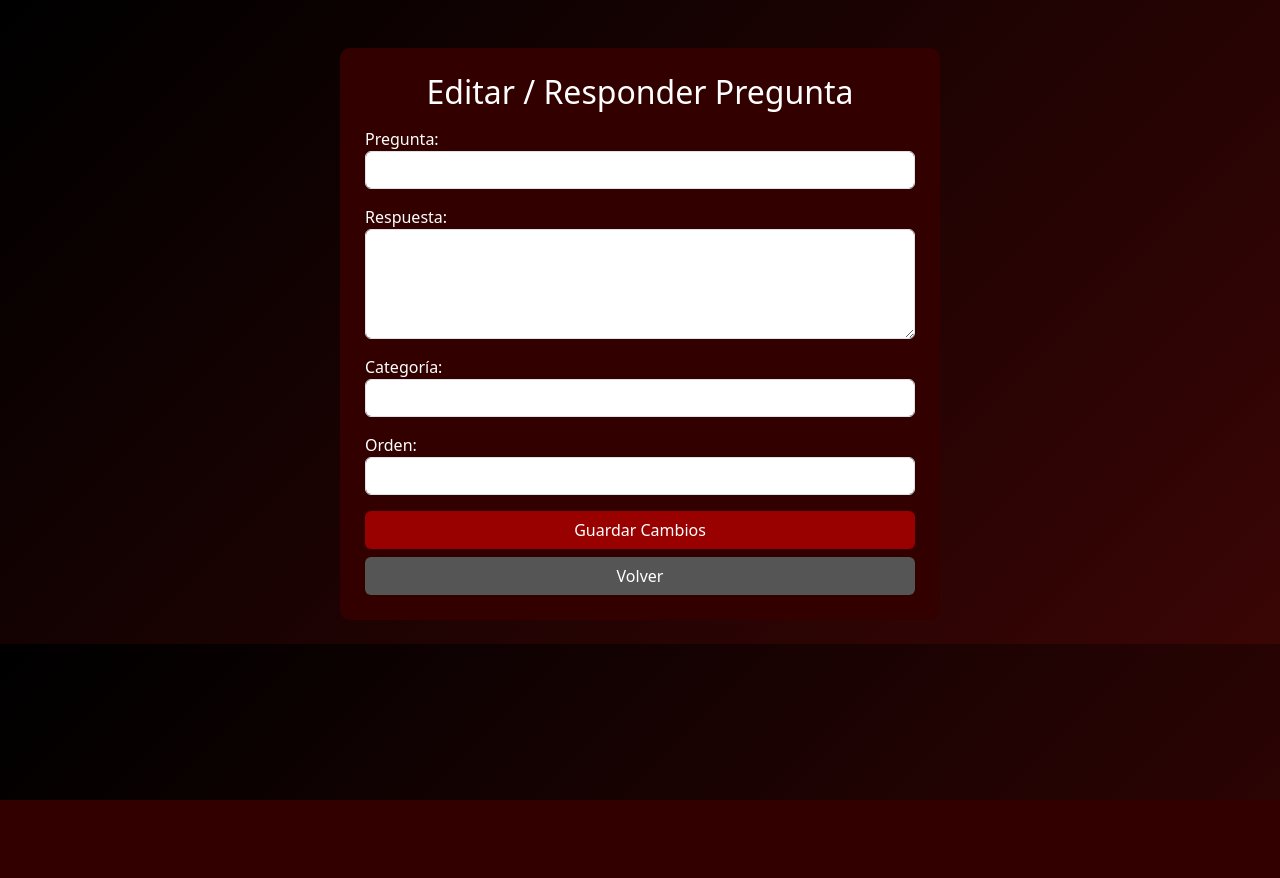
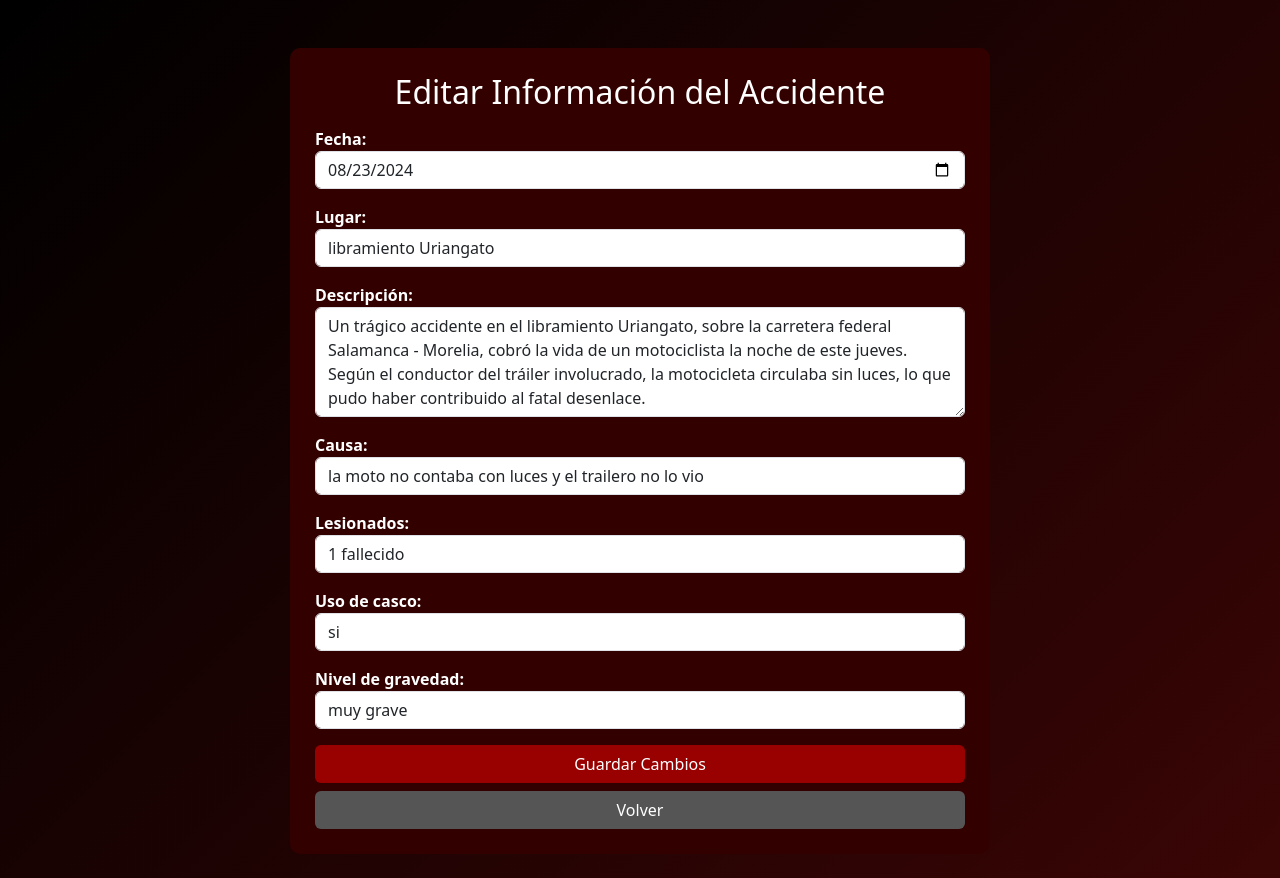
Before and after one commit to KarollJC/TungTung, a PHP site: the page made by Pages/accidentes motocicleta/crud_accidentesmoto/update.php in a window 1280 px wide. Before the commit the page ends 800 px from the top, so only its background shows below. Run offline with PHP 8.4, Linux system fonts and the light colour scheme; data comes from the database, SQL or seed files in the repository; data that the repository does not hold is empty.

Commit message:
pagina accidentes semicompletada, error con un logn de la barra de navegacion

```diff
--- a/Pages/accidentes motocicleta/crud_accidentesmoto/update.php
+++ b/Pages/accidentes motocicleta/crud_accidentesmoto/update.php
@@ -1,15 +1,16 @@
 <?php
 include("db.php");
+
 $id = $_GET['id'];
-$q = $conexion->query("SELECT * FROM preguntas_frecuentes WHERE id_pregunta=$id");
-$preg = $q->fetch_assoc();
+$q = $conexion->query("SELECT * FROM accidentes WHERE id_accidentes=$id");
+$accidente = $q->fetch_assoc();
 ?>
 
 <!DOCTYPE html>
 <html lang="es">
 <head>
     <meta charset="UTF-8">
-    <title>Editar Pregunta</title>
+    <title>Editar Accidente</title>
 
     <link href="https://cdn.jsdelivr.net/npm/bootstrap@5.3.2/dist/css/bootstrap.min.css" rel="stylesheet">
 
@@ -30,7 +31,6 @@ $preg = $q->fetch_assoc();
         }
         .btn-guardar:hover{
             background-color:#cc0000;
-            color:white;
         }
         .btn-volver{
             background-color:#555;
@@ -38,7 +38,9 @@ $preg = $q->fetch_assoc();
         }
         .btn-volver:hover{
             background-color:#777;
-            color:white;
+        }
+        label{
+            font-weight:bold;
         }
     </style>
 </head>
@@ -46,24 +48,61 @@ $preg = $q->fetch_assoc();
 <body class="p-4">
 
 <div class="container mt-4">
-    <div class="card card-form mx-auto" style="max-width:600px;">
-        <h2 class="text-center mb-3">Editar / Responder Pregunta</h2>
+    <div class="card card-form mx-auto" style="max-width:700px;">
+        <h2 class="text-center mb-3">Editar Información del Accidente</h2>
 
         <form method="POST">
-            <label>Pregunta:</label>
-            <input type="text" name="pregunta" class="form-control mb-3" value="<?php echo $preg['pregunta']; ?>" required>
 
-            <label>Respuesta:</label>
-            <textarea name="respuesta" class="form-control mb-3" rows="4" required><?php echo $preg['respuesta']; ?></textarea>
+            <label>Fecha:</label>
+            <input type="date" name="fecha" class="form-control mb-3"
+                   value="<?php echo $accidente['fecha']; ?>" required>
 
-            <label>Categoría:</label>
-            <input type="text" name="categoria" class="form-control mb-3" value="<?php echo $preg['categoria']; ?>" required>
+            <label>Lugar:</label>
+            <input type="text" name="lugar" class="form-control mb-3"
+                   value="<?php echo $accidente['lugar']; ?>" required>
 
-            <label>Orden:</label>
-            <input type="text" name="orden" class="form-control mb-3" value="<?php echo $preg['orden']; ?>" required>
+            <label>Descripción:</label>
+            <textarea name="descripcion" class="form-control mb-3" rows="4" required><?php echo $accidente['descripcion']; ?></textarea>
 
-            <button type="submit" name="actualizar" class="btn btn-guardar w-100">Guardar Cambios</button>
-            <a href="preguntas_frec.php" class="btn btn-volver w-100 mt-2">Volver</a>
+            <label>Causa:</label>
+            <input type="text" name="causa" class="form-control mb-3"
+                   value="<?php echo $accidente['causa']; ?>" required>
+
+            <label>Lesionados:</label>
+            <input type="text" name="lesionados" class="form-control mb-3"
+                   value="<?php echo $accidente['lesionados']; ?>" required>
+
+            <label>Uso de casco:</label>
+            <select name="uso_casco" class="form-control mb-3" required>
+                <option value="<?php echo $accidente['uso_casco']; ?>">
+                    <?php echo $accidente['uso_casco']; ?>
+                </option>
+                <option value="si">Sí</option>
+                <option value="no">No</option>
+                <option value="no se menciona">No se menciona</option>
+                <option value="no reportado">No reportado</option>
+            </select>
+
+            <label>Nivel de gravedad:</label>
+            <select name="nivel_gravedad" class="form-control mb-3" required>
+                <option value="<?php echo $accidente['nivel_gravedad']; ?>">
+                    <?php echo $accidente['nivel_gravedad']; ?>
+                </option>
+                <option value="leve">Leve</option>
+                <option value="moderado">Moderado</option>
+                <option value="moderado-grave">Moderado-Grave</option>
+                <option value="grave">Grave</option>
+                <option value="muy grave">Muy grave</option>
+            </select>
+
+            <button type="submit" name="actualizar" class="btn btn-guardar w-100">
+                Guardar Cambios
+            </button>
+
+            <a href="accidentes.php" class="btn btn-volver w-100 mt-2">
+                Volver
+            </a>
+
         </form>
     </div>
 </div>
@@ -71,17 +110,26 @@ $preg = $q->fetch_assoc();
 <?php
 if (isset($_POST['actualizar'])) {
 
-    $pregunta = $_POST['pregunta'];
-    $respuesta = $_POST['respuesta'];
-    $categoria = $_POST['categoria'];
-    $orden = $_POST['orden'];
+    $fecha = $_POST['fecha'];
+    $lugar = $_POST['lugar'];
+    $descripcion = $_POST['descripcion'];
+    $causa = $_POST['causa'];
+    $lesionados = $_POST['lesionados'];
+    $uso_casco = $_POST['uso_casco'];
+    $nivel_gravedad = $_POST['nivel_gravedad'];
 
-    $sql = "UPDATE preguntas_frecuentes
-            SET pregunta='$pregunta', respuesta='$respuesta', categoria='$categoria', orden='$orden'
-            WHERE id_pregunta=$id";
+    $sql = "UPDATE accidentes SET
+            fecha='$fecha',
+            lugar='$lugar',
+            descripcion='$descripcion',
+            causa='$causa',
+            lesionados='$lesionados',
+            uso_casco='$uso_casco',
+            nivel_gravedad='$nivel_gravedad'
+            WHERE id_accidentes=$id";
 
     if ($conexion->query($sql)) {
-        header("Location: preguntas_frec.php");
+        header("Location: accidentes.php");
     } else {
         echo $conexion->error;
     }
```
Also changed, not shown: Pages/accidentes motocicleta/crud_accidentesmoto/accidentes.php (+124 -21 lines), Pages/accidentes motocicleta/crud_accidentesmoto/create.php (+6 -1 lines), Pages/accidentes motocicleta/crud_accidentesmoto/img_accidentes/accidente1.png (renamed from Pages/accidentes motocicleta/crud_accidentesmoto/img_accidentes/primer.png), Pages/accidentes motocicleta/crud_accidentesmoto/img_accidentes/accidente2.png (added), Pages/accidentes motocicleta/crud_accidentesmoto/img_accidentes/accidente3.png (added), Pages/accidentes motocicleta/crud_accidentesmoto/img_accidentes/accidente4.png (added), Pages/accidentes motocicleta/crud_accidentesmoto/img_accidentes/accidente5.png (added), 1 other file.
